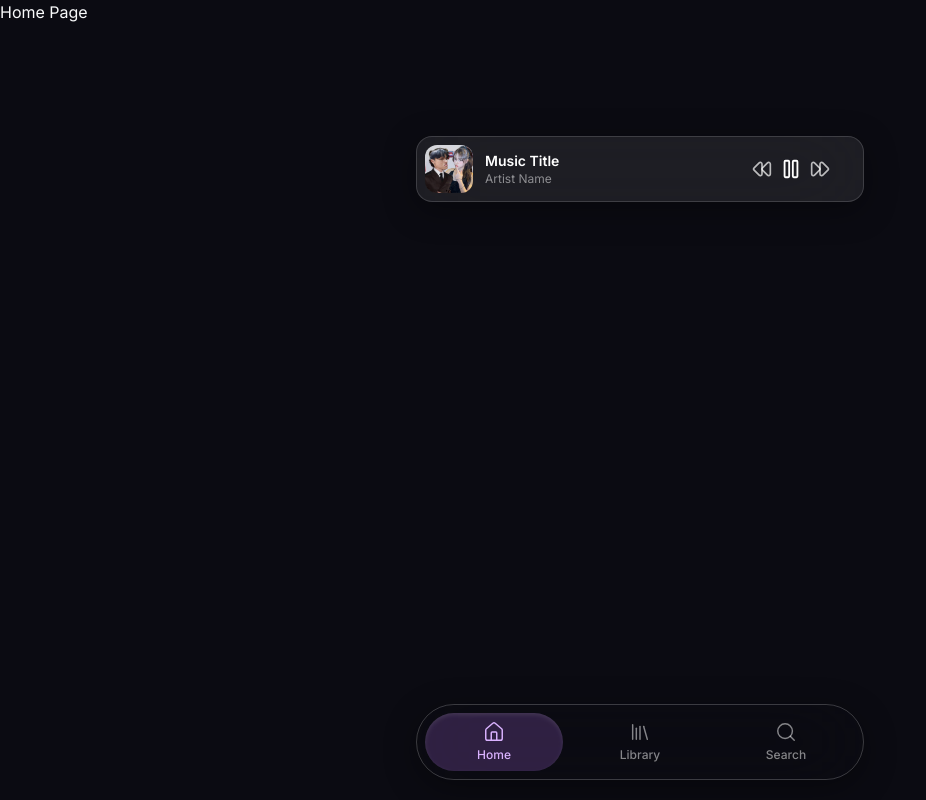
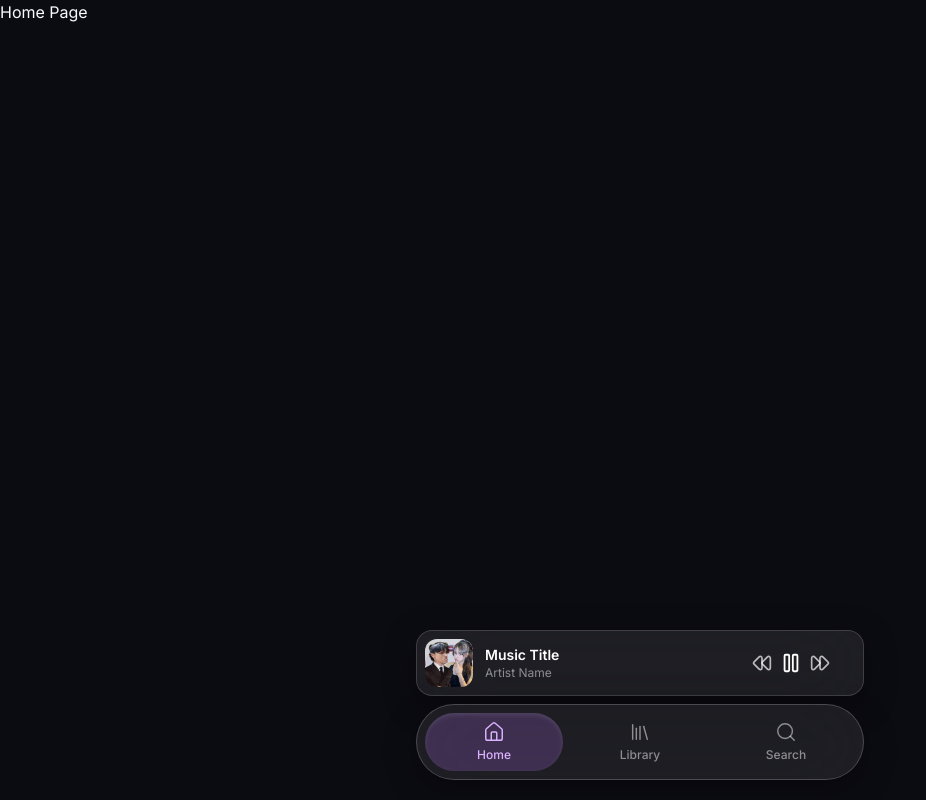
Before and after one commit to M3NGSZE/Music-App, a React (Vite) app: page / in a window 1280 px wide. Shown: the whole page, without its empty margins (0-926 px from the left). Built offline with nearby package versions, Linux system fonts and the light colour scheme.

Commit message:
fix position of navigation bar and miniplayer bar

```diff
--- a/src/components/common/MiniPlayer.tsx
+++ b/src/components/common/MiniPlayer.tsx
@@ -2,7 +2,7 @@ import { FastForward, Pause, Rewind } from "lucide-react";
 
 export default function MiniPlayer() {
     return (
-      <div className="fixed bottom-25px left-1/2 -translate-x-1/2 z-40 w-[90%] max-w-md">
+      <div className="w-[90%] max-w-md">
         <div
           className="flex items-center rounded-2xl border border-white/15 bg-white/8
                     backdrop-blur-2xl shadow-[0_8px_32px_rgba(0,0,0,0.35)] p-2"
--- a/src/components/layout/MainLayout.tsx
+++ b/src/components/layout/MainLayout.tsx
@@ -4,12 +4,15 @@ import MiniPlayer from "../common/MiniPlayer";
 
 export function MainLayout() {
     return (
-        <div className="min-h-screen bg-[#0B0B12]">
+        <div className="min-h-screen bg-app-bg">
             <main className="pb-28">
                 <Outlet/>
             </main>
-            <MiniPlayer />
-            <Nagivation />
+            <div className="fixed bottom-5 left-0 z-50 flex w-full flex-col items-center gap-2">
+                <MiniPlayer />
+                <Nagivation />
+            </div>
+
         </div>
     );
 }
--- a/src/components/layout/Navigation.tsx
+++ b/src/components/layout/Navigation.tsx
@@ -9,8 +9,9 @@ const navigationItems = [
 
 export default function Nagivation() {
     return (
-        <nav className="fixed bottom-5 left-1/2 -translate-x-1/2 z-50 flex items-center justify-center gap-2 w-[90%] max-w-md p-2 rounded-full
-                        bg-white/0.08 backdrop-blur-2xl border border-white/20 shadow-[0_8px_32px_rgba(0,0,0,0.35)]">
+        <nav className="flex w-[90%] max-w-md items-center justify-center gap-2 rounded-full p-2
+                bg-white/8 backdrop-blur-2xl border border-white/20
+                shadow-[0_8px_32px_rgba(0,0,0,0.35)]">
             {navigationItems.map((item) => {
                 const Icon = item.icon;
                 return (
```
